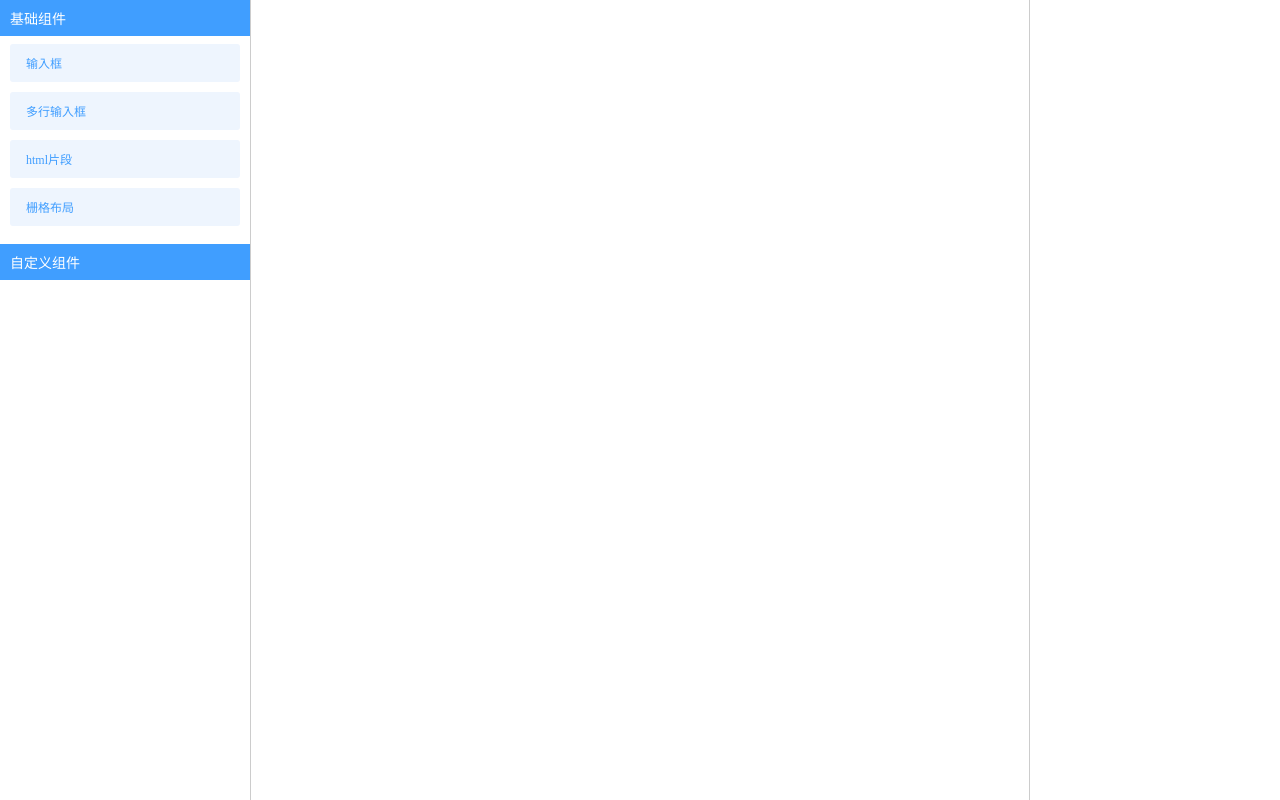
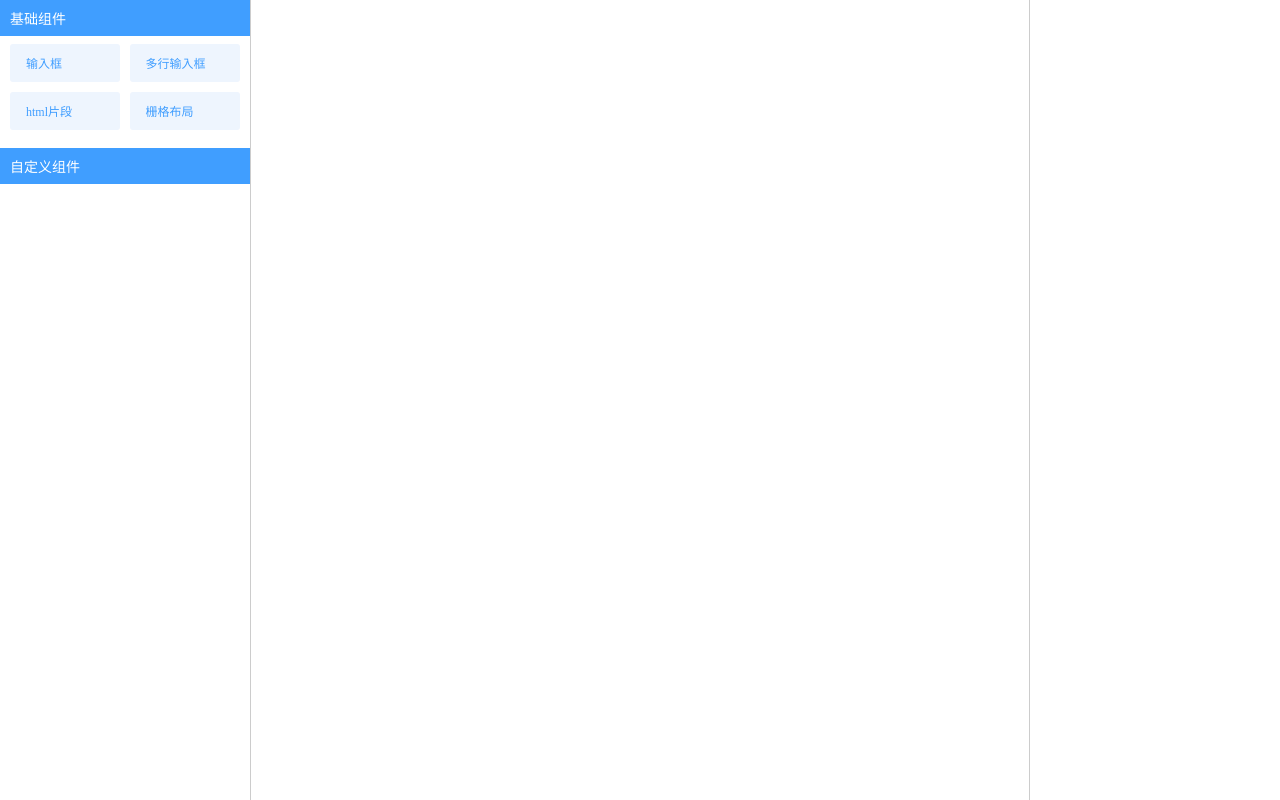
Before and after one commit to xiangxinji/Aurora, a Vue app: page /#/ in a window 1280 px wide. Built offline with nearby package versions, Linux system fonts and the light colour scheme.

Commit message:
style : 修复部分样式问题

```diff
--- a/src/components/touchBar/main.vue
+++ b/src/components/touchBar/main.vue
@@ -6,7 +6,7 @@
         <div class="touch-group-children">
           <draggable :list="group.children" :sort="false"
                      :group="{ name : 'touch' , pull : 'clone' , put : false }" item-key="label"
-                     :clone="onClone">
+                     :clone="onClone" style="display: flex;flex-wrap: wrap;justify-content: space-between;">
             <template #item="{ element }">
               <div class="touch-group-item" :data-handler-key="element.handleKey">
                 <div class="icon">
@@ -71,7 +71,9 @@ function onClone(item: SettingItem) {
     cursor: pointer;
     margin-bottom: 10px;
     user-select: none;
-
+    width:48%;
+    white-space: nowrap;
+    box-sizing: border-box;
     .label {
       margin-left: 8px;
     }
```
